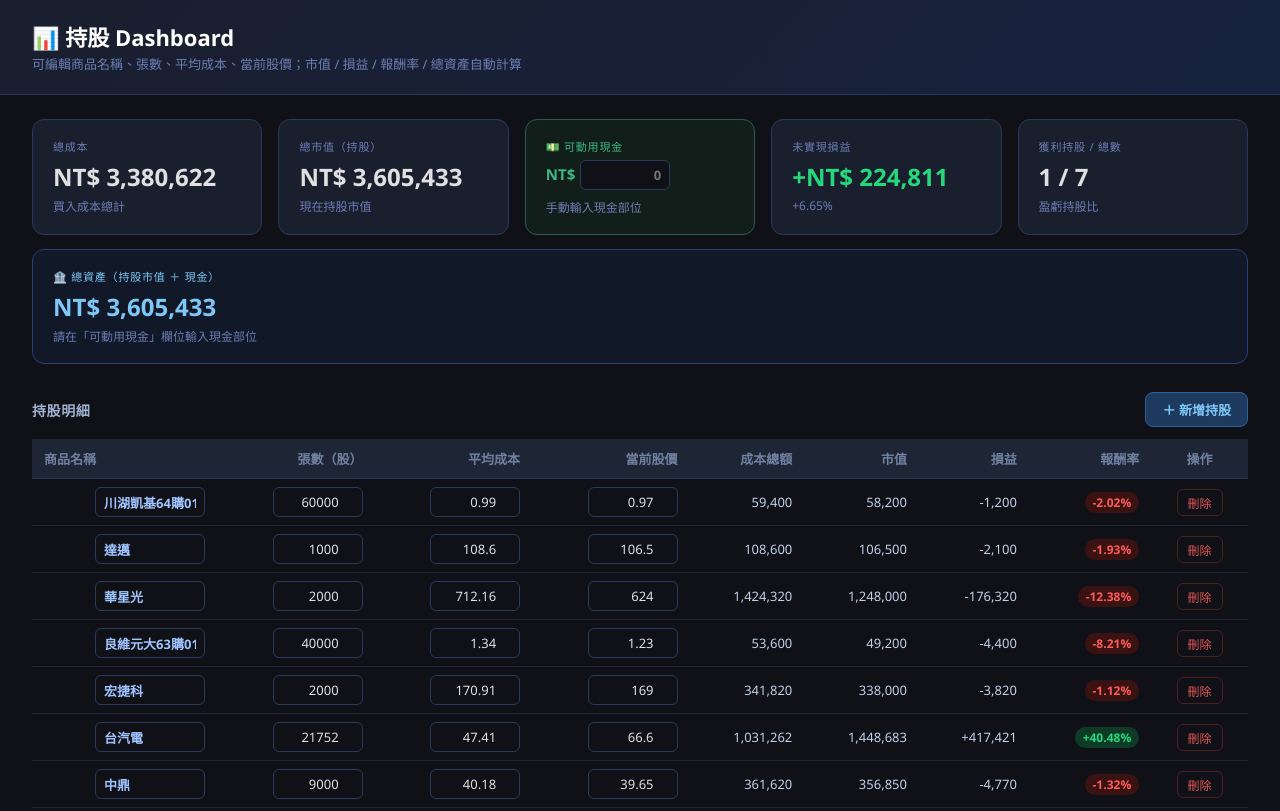
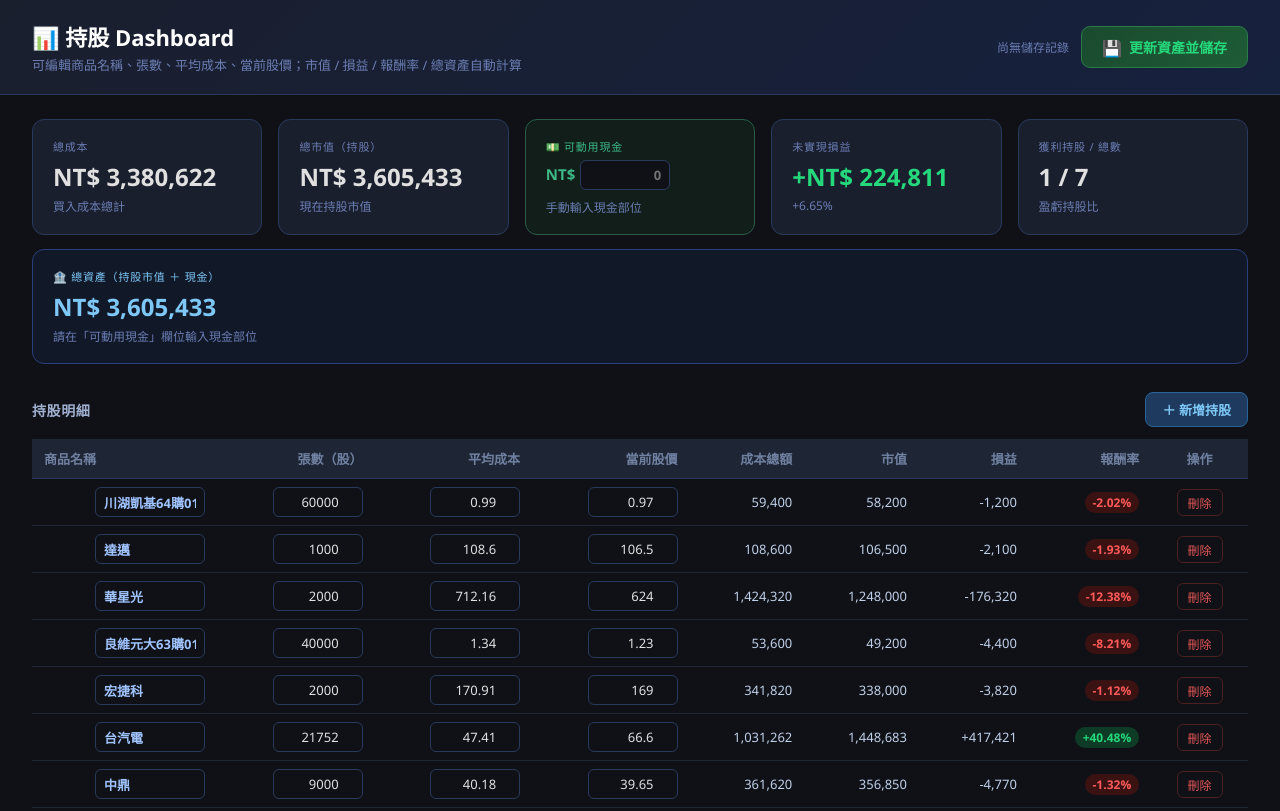
Before and after one commit to yisheng131/asset-pool, a plain HTML site: page index.html in a window 1280 px wide. Shown: the top 811 px of the page. Drawn offline with nearby package versions, Linux system fonts and the light colour scheme.

Commit message:
Add files via upload

```diff
--- a/index.html
+++ b/index.html
@@ -9,9 +9,22 @@
   * { box-sizing: border-box; margin: 0; padding: 0; }
   body { font-family: 'Segoe UI', 'Microsoft JhengHei', sans-serif; background: #0f1117; color: #e0e0e0; min-height: 100vh; }
 
-  header { background: linear-gradient(135deg, #1a1f2e 0%, #16213e 100%); padding: 20px 32px; border-bottom: 1px solid #2a3a5c; }
+  header { background: linear-gradient(135deg, #1a1f2e 0%, #16213e 100%); padding: 20px 32px; border-bottom: 1px solid #2a3a5c; display: flex; align-items: center; justify-content: space-between; flex-wrap: wrap; gap: 12px; }
   header h1 { font-size: 22px; font-weight: 700; color: #fff; }
-  header span { font-size: 13px; color: #6b7db3; }
+  header span { font-size: 13px; color: #6b7db3; display: block; margin-top: 3px; }
+  .header-right { display: flex; align-items: center; gap: 12px; flex-shrink: 0; }
+  .save-info { font-size: 12px; color: #6b7db3; text-align: right; }
+  .save-info .saved-time { color: #3db886; }
+  .btn-save {
+    display: inline-flex; align-items: center; gap: 7px;
+    background: linear-gradient(135deg, #1a4a2e, #1e5c36);
+    border: 1px solid #2a7a4a; color: #26d87c;
+    padding: 9px 20px; border-radius: 9px; font-size: 14px; font-weight: 700;
+    cursor: pointer; transition: all 0.15s; white-space: nowrap;
+  }
+  .btn-save:hover { background: linear-gradient(135deg, #1e5c36, #237040); border-color: #3db886; }
+  .btn-save.saving { opacity: 0.7; cursor: default; }
+  .btn-save .icon { font-size: 16px; }
 
   .container { max-width: 1400px; margin: 0 auto; padding: 24px 32px; }
 
@@ -125,8 +138,19 @@
 <body>
 
 <header>
-  <h1>📊 持股 Dashboard</h1>
-  <span>可編輯商品名稱、張數、平均成本、當前股價；市值 / 損益 / 報酬率 / 總資產自動計算</span>
+  <div>
+    <h1>📊 持股 Dashboard</h1>
+    <span>可編輯商品名稱、張數、平均成本、當前股價；市值 / 損益 / 報酬率 / 總資產自動計算</span>
+  </div>
+  <div class="header-right">
+    <div class="save-info">
+      <div id="saveStatus">尚未儲存</div>
+      <div id="saveTime" class="saved-time"></div>
+    </div>
+    <button class="btn-save" onclick="saveData()">
+      <span class="icon">💾</span> 更新資產並儲存
+    </button>
+  </div>
 </header>
 
 <div class="container">
@@ -226,7 +250,7 @@
 </div>
 
 <script>
-let stocks = [
+const DEFAULT_STOCKS = [
   { name: '川湖凱基64購01', qty: 60000, avgCost: 0.99,   price: 0.97   },
   { name: '達邁',           qty:  1000, avgCost: 108.6,  price: 106.50 },
   { name: '華星光',         qty:  2000, avgCost: 712.16, price: 624.00 },
@@ -235,6 +259,9 @@
   { name: '台汽電',         qty: 21752, avgCost: 47.41,  price: 66.60  },
   { name: '中鼎',           qty:  9000, avgCost: 40.18,  price: 39.65  },
 ];
+const STORAGE_KEY = 'portfolio_dashboard_v1';
+
+let stocks = [];
 
 let barChart, pieChart;
 
@@ -417,6 +444,51 @@
   }
 }
 
+// ── Save / Load ───────────────────────────────────────────
+function saveData() {
+  const btn = document.querySelector('.btn-save');
+  btn.classList.add('saving');
+  btn.innerHTML = '<span class="icon">✅</span> 已儲存！';
+
+  const payload = {
+    stocks,
+    cash: parseFloat(document.getElementById('cashInput').value) || 0,
+    savedAt: new Date().toISOString()
+  };
+  localStorage.setItem(STORAGE_KEY, JSON.stringify(payload));
+  showSaveTime(payload.savedAt);
+
+  setTimeout(() => {
+    btn.classList.remove('saving');
+    btn.innerHTML = '<span class="icon">💾</span> 更新資產並儲存';
+  }, 1800);
+}
+
+function showSaveTime(iso) {
+  const d = new Date(iso);
+  const pad = n => String(n).padStart(2,'0');
+  const str = `${d.getFullYear()}/${pad(d.getMonth()+1)}/${pad(d.getDate())} ${pad(d.getHours())}:${pad(d.getMinutes())}`;
+  document.getElementById('saveStatus').textContent = '上次儲存';
+  document.getElementById('saveTime').textContent   = str;
+}
+
+function loadData() {
+  try {
+    const raw = localStorage.getItem(STORAGE_KEY);
+    if (raw) {
+      const payload = JSON.parse(raw);
+      stocks = payload.stocks || DEFAULT_STOCKS;
+      document.getElementById('cashInput').value = payload.cash || '';
+      if (payload.savedAt) showSaveTime(payload.savedAt);
+      return;
+    }
+  } catch(e) {}
+  stocks = DEFAULT_STOCKS;
+  document.getElementById('saveStatus').textContent = '尚無儲存記錄';
+}
+
+// ── Init ─────────────────────────────────────────────────
+loadData();
 buildTable();
 update();
 </script>
```
